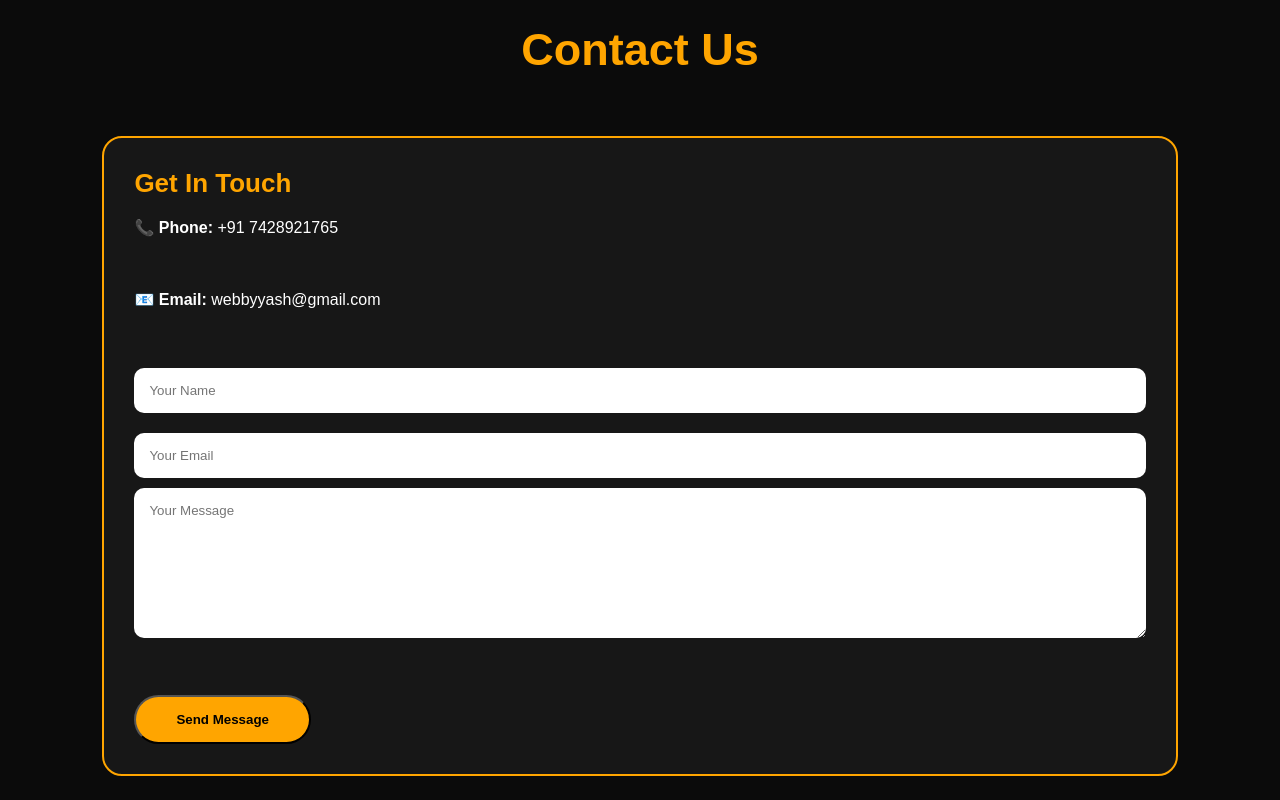
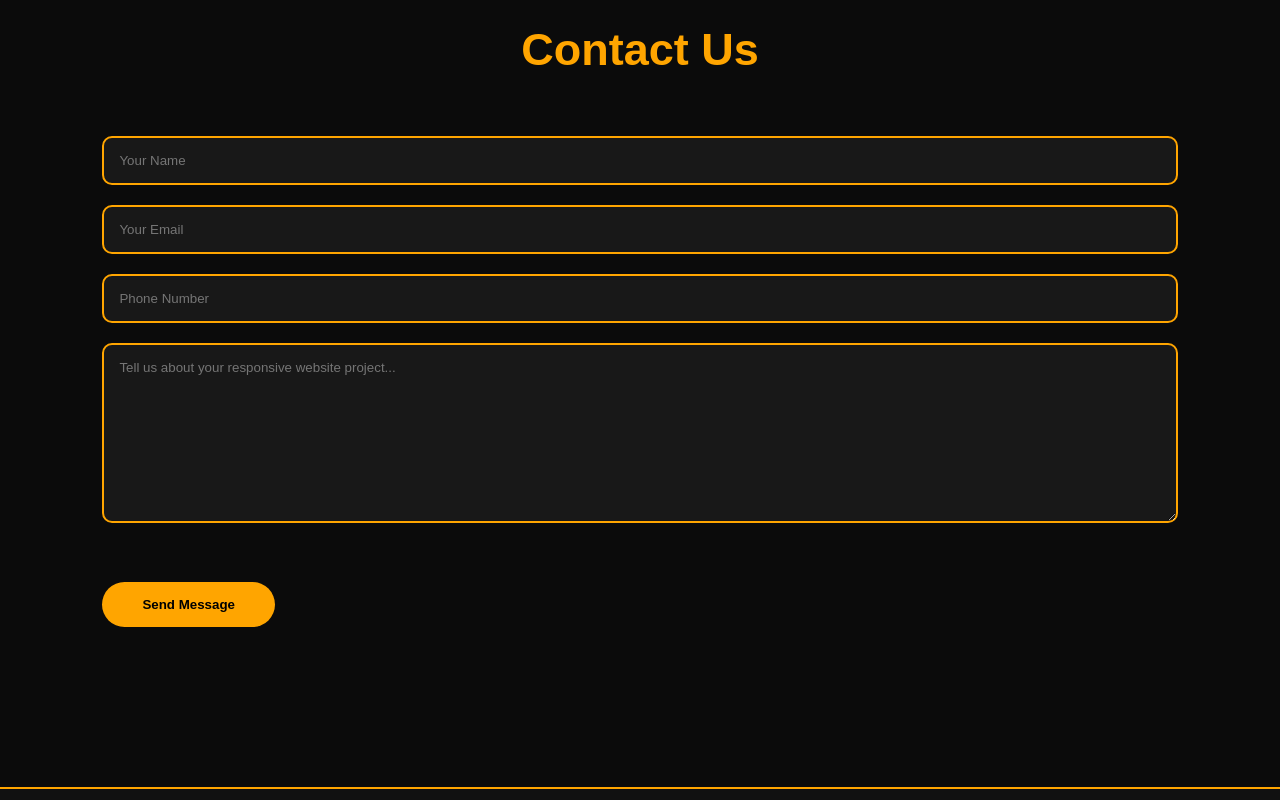
Before and after one commit to webbyyash-a11y/WEB-DEVELOPER, a plain HTML site: page index.html in a window 1280 px wide. Shown: the part 5660-6460 px from the top of the page. Drawn offline with Linux system fonts and the light colour scheme.

Commit message:
Update index.html

```diff
--- a/index.html
+++ b/index.html
@@ -512,38 +512,73 @@ Our Services
 
 <section id="contact">
 
-<h1 class="title">Contact Us</h1>
+<h2 class="title">
 
-<div class="card">
+Contact Us
 
-<h3>Get In Touch</h3>
-
-<p><b>📞 Phone:</b> +91 7428921765</p>
-
-<br>
-
-<p><b>📧 Email:</b> webbyyash@gmail.com</p>
-
-<br>
+</h2>
 
 <form
-action="https://formsubmit.co/webbyyash@gmail.com" method="POST">
+action="https://formsubmit.co/webbyyash@gmail.com"
+method="POST">
 
-<input type="text" placeholder="Your Name" style="width:100%;padding:15px;margin:10px 0;border:none;border-radius:10px;">
+<input
+type="hidden"
+name="_captcha"
+value="false">
 
-<input type="email" placeholder="Your Email" style="width:100%;padding:15px;margin:10px 0;border:none;border-radius:10px;">
+<input
+type="hidden"
+name="_template"
+value="table">
 
-<textarea placeholder="Your Message" style="width:100%;height:150px;padding:15px;border:none;border-radius:10px;"></textarea>
+<input
+type="hidden"
+name="_subject"
+value="New Responsive Website Inquiry">
 
-<br><br>
+<input
+type="hidden"
+name="_next"
+value="https://webbyyash-a11y.github.io/WEB-DEVELOPER/thankyou.html">
 
-<button class="btn">Send Message</button>
+<input
+type="text"
+name="Name"
+placeholder="Your Name"
+required
+style="width:100%;padding:15px;margin-bottom:20px;background:#181818;color:white;border:2px solid orange;border-radius:10px;">
 
-<input type="hidden" name="_next" value="https://webbyyash-a11y.github.io/WEB-DEVELOPER/thankyou.html">
+<input
+type="email"
+name="Email"
+placeholder="Your Email"
+required
+style="width:100%;padding:15px;margin-bottom:20px;background:#181818;color:white;border:2px solid orange;border-radius:10px;">
+
+<input
+type="tel"
+name="Phone"
+placeholder="Phone Number"
+required
+style="width:100%;padding:15px;margin-bottom:20px;background:#181818;color:white;border:2px solid orange;border-radius:10px;">
+
+<textarea
+name="Message"
+placeholder="Tell us about your responsive website project..."
+required
+style="width:100%;height:180px;padding:15px;background:#181818;color:white;border:2px solid orange;border-radius:10px;margin-bottom:20px;"></textarea>
+
+<button
+type="submit"
+class="btn"
+style="border:none;cursor:pointer;">
+
+Send Message
+
+</button>
 
 </form>
-
-</div>
 
 </section>
 
```
